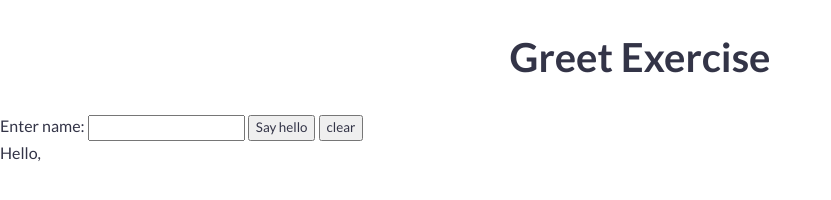
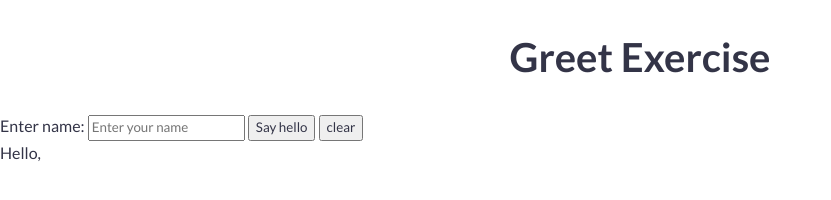
Before and after one commit to tommyshado/greetings, a plain HTML site: page index.html in a window 1280 px wide. Shown: the whole page, without its empty margins (0-831 px from the left). Drawn offline with Linux system fonts and the light colour scheme.

Commit message:
added a placeholder text

```diff
--- a/index.html
+++ b/index.html
@@ -18,7 +18,7 @@
 
     <label>Enter name:</label>
 
-    <input name="name" class="nameString" cols="30" rows="10"></input>
+    <input name="name" class="nameString" cols="30" rows="10" placeholder="Enter your name"></input>
 
     <button class="greetMeBtn">Say hello</button>
 
```
